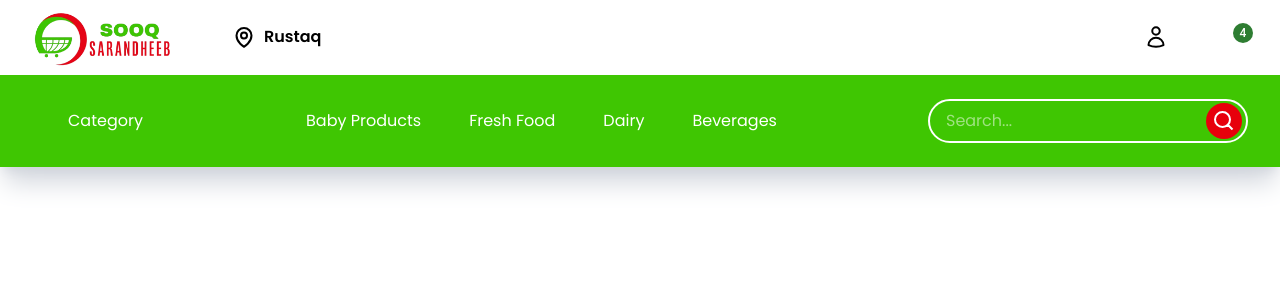
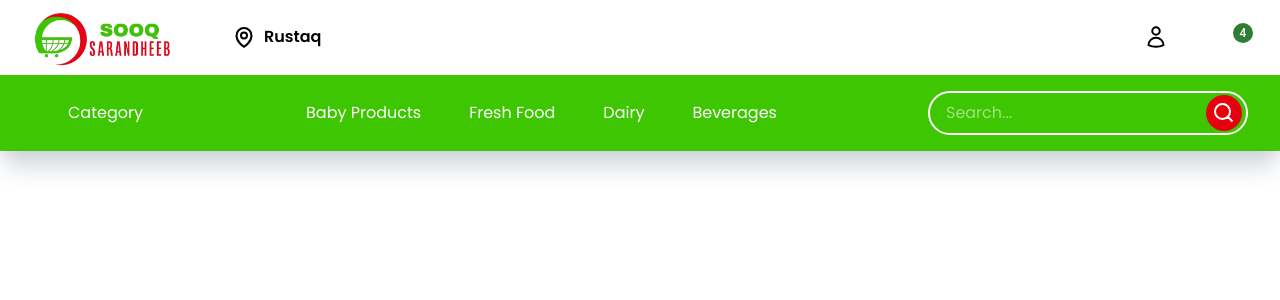
Before and after one commit to muhammadh03/sooq-sarandheeb, a React (Vite) app: page / in a window 1280 px wide. Shown: the top 300 px of the page. Built offline with nearby package versions, Linux system fonts and the light colour scheme; some icons are missing.

Commit message:
new update

```diff
--- a/src/Components/NavBar.jsx
+++ b/src/Components/NavBar.jsx
@@ -29,7 +29,7 @@ const Navbar = () => {
                 </div>
 
                 <div className='flex items-center'>
-                    <input type="text" placeholder="Search..." className='w-72 lg:w-80 border-2 px-4 py-2 rounded-full relative' />
+                    <input type="text" placeholder="Search..." className='w-40 sm:w-72 lg:w-80 border-2 px-4 py-2 rounded-full relative' />
                     <MagnifyingGlassIcon strokeWidth={2} className='bg-red-600 p-1.5 rounded-full absolute  size-9 right-5 md:right-9 lg:right-9.5 cursor-pointer' />
                     {/* <div className=''>
                         <MagnifyingGlassIcon strokeWidth={2} className='bg-red-600 p-1.5 rounded-full absolute right-7.5 lg:right-22 size-6 cursor-pointer' />
--- a/src/Components/TopBar.jsx
+++ b/src/Components/TopBar.jsx
@@ -32,7 +32,7 @@ const TopBar = () => {
   return (
     <div className='pr-8 pl-8 flex items-center justify-between'>
       <div className='flex items-center'>
-        <img src={logo} alt="Logo" className='w-36' />
+        <img src={logo} alt="Logo" className='w-36 md:w-36' />
         <MapPinIcon strokeWidth={2} className='text-black size-6 ml-14 cursor-pointer' />
         <p>
           <span className='text-black font-semibold ml-2'>Rustaq</span>
--- a/src/index.css
+++ b/src/index.css
@@ -44,7 +44,7 @@
 
 @layer utilities {
     .container {
-        @apply  max-w-screen py-6 px-4 sm:px-6 md:px-8;
+        @apply  max-w-screen py-2 md:py-4 px-4 sm:px-6 md:px-8;
     }
 }
 
```
